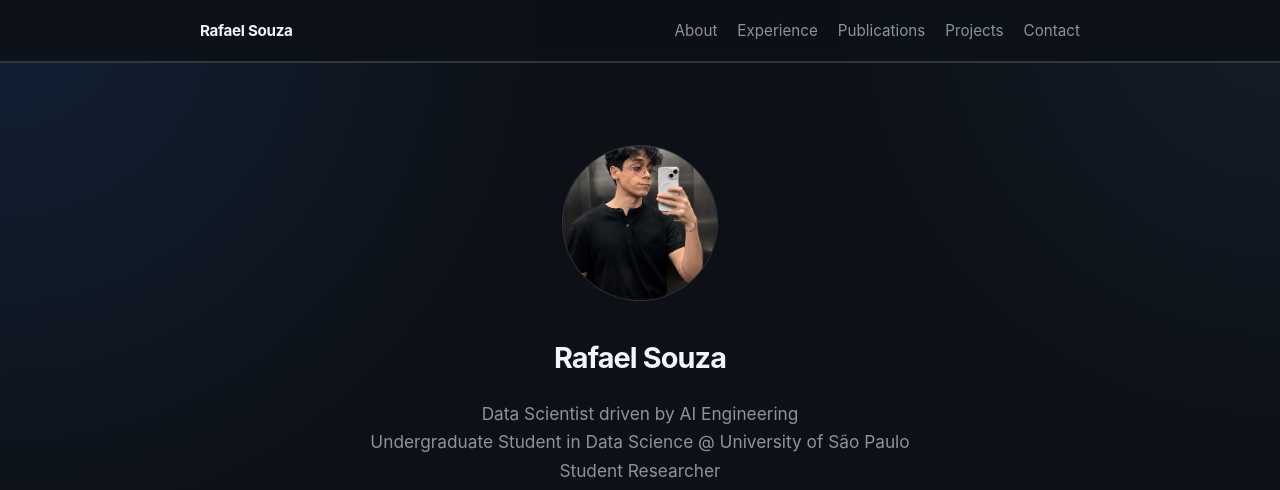
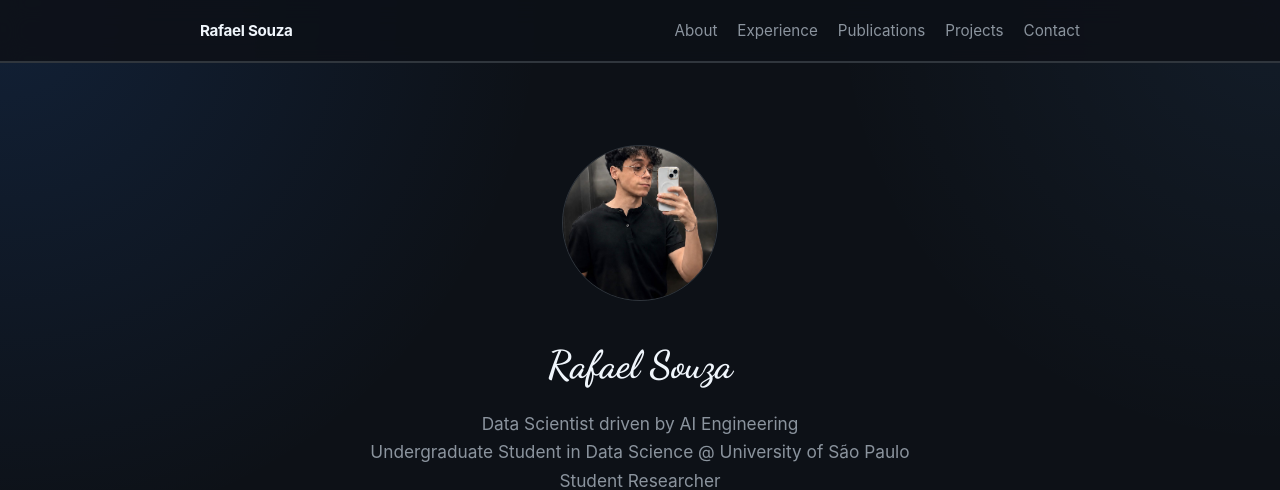
Before and after one commit to Rafaelsoz/rafaelsoz.github.io, a plain HTML site: page index.html in a window 1280 px wide. Shown: the top 490 px of the page. Drawn offline with Linux system fonts and the light colour scheme.

Commit message:
Update styles.css

```diff
--- a/styles.css
+++ b/styles.css
@@ -322,3 +322,11 @@ footer {
   font-weight: 800;
   letter-spacing: -0.02em;
 }
+
+.signature-name {
+  font-family: "Dancing Script", cursive;
+  font-size: 2.4rem;
+  font-weight: 700;
+  letter-spacing: 0;
+  margin-bottom: 12px;
+}
```
